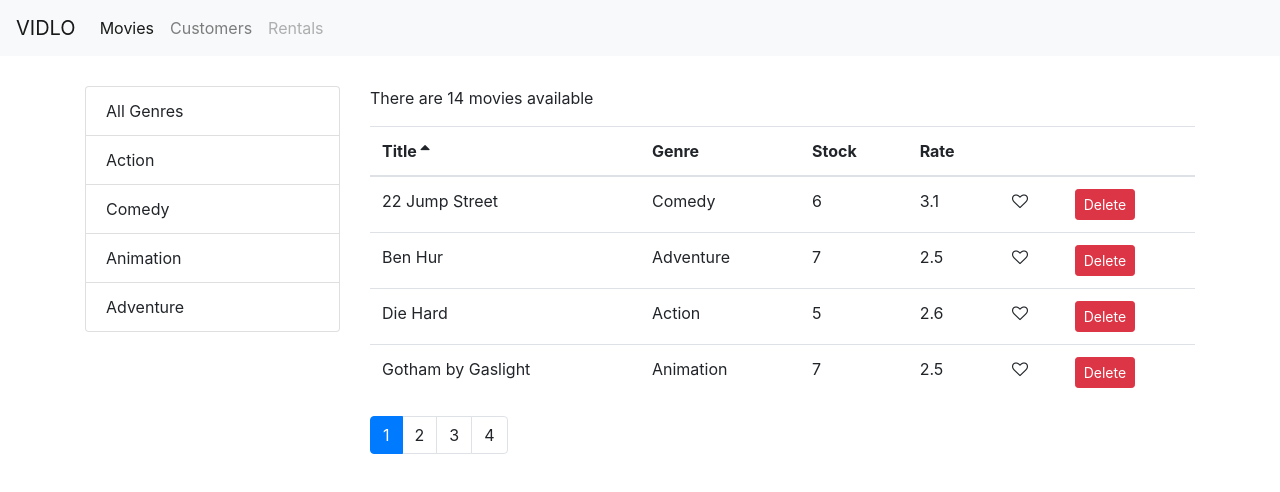
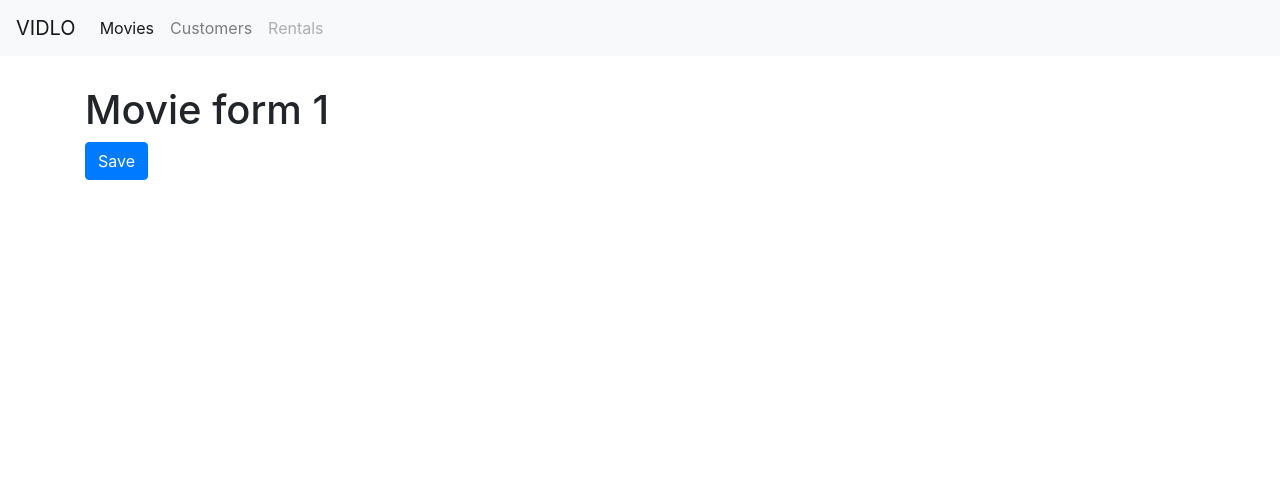
Before and after one commit to anjulaPerera/vidlo, a React (Create React App) app: page /movies/1 in a window 1280 px wide. Shown: the top 492 px of the page. Built offline with nearby package versions, Linux system fonts and the light colour scheme.

Commit message:
more routing

```diff
--- a/src/App.js
+++ b/src/App.js
@@ -5,6 +5,8 @@
 import Rentals from "./components/rentals";
 import NotFound from "./components/notFound";
 import NavBar from "./components/navBar";
+import MovieForm from "./components/movieForm";
+
 import "./App.css";
 
 function App() {
@@ -13,10 +15,11 @@
       <NavBar />
       <main className="container">
         <Switch>
-          <Route path="/movies" component={Movies}></Route>
-          <Route path="/customers" component={Customers}></Route>
-          <Route path="/rentals" component={Rentals}></Route>
-          <Route path="/not-found" component={NotFound}></Route>
+          <Route path="/movies/:id" component={MovieForm} />
+          <Route path="/movies" component={Movies} />
+          <Route path="/customers" component={Customers} />
+          <Route path="/rentals" component={Rentals} />
+          <Route path="/not-found" component={NotFound} />
           <Redirect from="/" exact to="/movies" />
           <Redirect to="/not-found" />
         </Switch>
--- a/src/components/movieForm.jsx
+++ b/src/components/movieForm.jsx
@@ -1,7 +1,17 @@
 import React from "react";
 
-const MovieForm = () => {
-  return <h1>Movie forms</h1>;
+const MovieForm = ({ match, history }) => {
+  return (
+    <div>
+      <h1>Movie form {match.params.id}</h1>
+      <button
+        className="btn btn-primary"
+        onClick={() => history.push("/movies")}
+      >
+        Save
+      </button>
+    </div>
+  );
 };
 
 export default MovieForm;
--- a/src/components/moviesTable.jsx
+++ b/src/components/moviesTable.jsx
@@ -1,10 +1,17 @@
 import React, { Component } from "react";
 import Table from "./reusable/table";
 import Like from "./reusable/like";
+import { Link } from "react-router-dom";
 
 class MoviesTable extends Component {
   columns = [
-    { path: "title", label: "Title" },
+    {
+      path: "title",
+      label: "Title",
+      content: (movie) => (
+        <Link to={`/movies/${movie._id}`}>{movie.title}</Link>
+      ),
+    },
     { path: "genre.name", label: "Genre" },
     { path: "numberInStock", label: "Stock" },
     { path: "dailyRentalRate", label: "Rate" },
```
